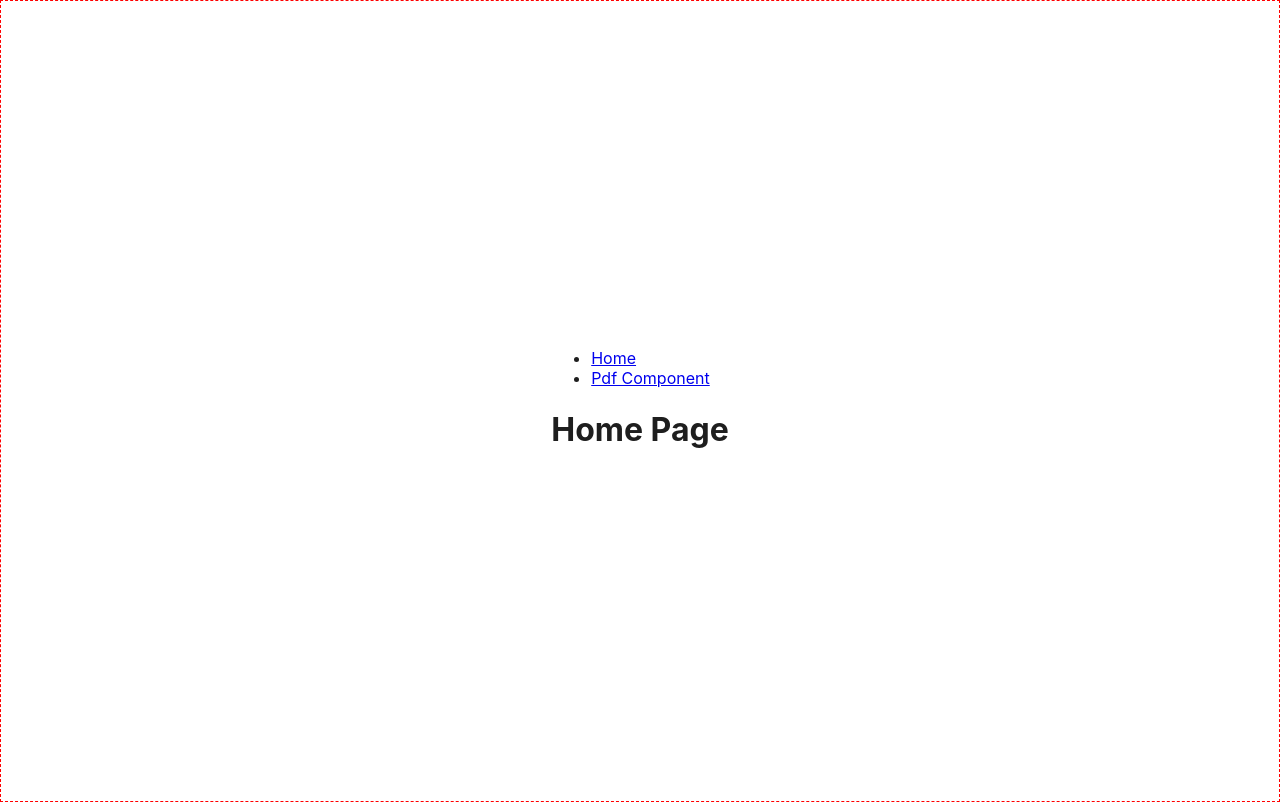
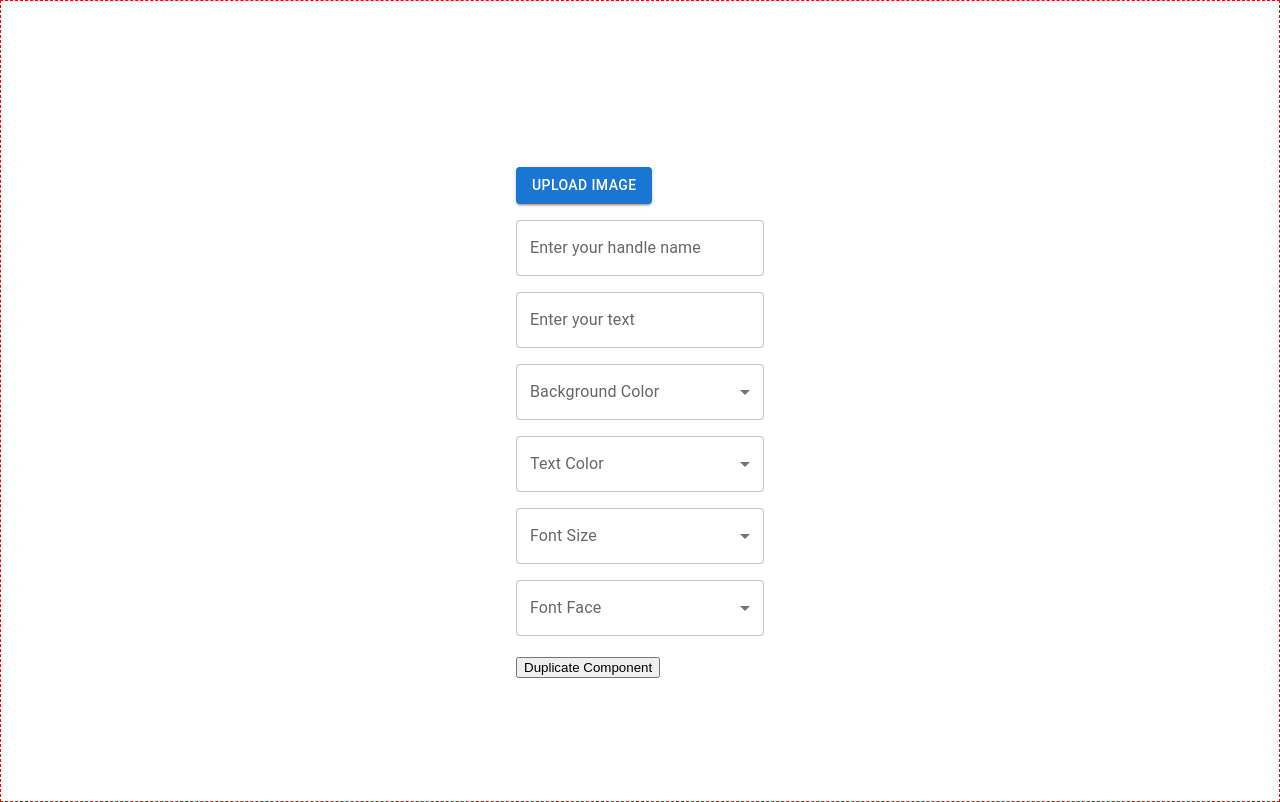
Before and after one commit to DouglasVDM/carousel-generator, a React (Create React App) app: page / in a window 1280 px wide. Built offline with nearby package versions, Linux system fonts and the light colour scheme.

Commit message:
Removed Router, Route and Link component

```diff
--- a/src/App.js
+++ b/src/App.js
@@ -1,32 +1,26 @@
+import { useState } from "react";
 import "./App.css";
-import { BrowserRouter as Router, Route, Link, Routes } from "react-router-dom";
+import FileUpload from "./components/FileUpload";
 
 import Pdf from "./components/Pdf";
-import FileUpload from "./components/FileUpload";
 
 function App() {
+  const [duplicatedComponents, setDuplicatedComponents] = useState([]);
+
   return (
     <div data-testid="container" className="container">
-      <Router>
-        <nav>
-          <ul>
-            <li>
-              <Link to="/">Home</Link>
-            </li>
-            <li>
-              <Link to="/parent">Pdf Component</Link>
-            </li>
-          </ul>
-        </nav>
-
-        <Routes>
-          <Route path="/parent" exact element={<Pdf />} />
-          <Route path="/parent/:id" element={<FileUpload />} />
-          <Route path="/" element={<h1>Home Page</h1>} />
-        </Routes>
-      </Router>
+      <Pdf
+        setDuplicatedComponents={setDuplicatedComponents}
+        components={duplicatedComponents}
+        renderItem={(duplicatedComponent, isHighlighted) => (
+          <FileUpload
+            key={duplicatedComponent.id}
+            isHighlighted={isHighlighted}
+          />
+        )}
+      />
     </div>
   );
-};
+}
 
 export default App;
```
